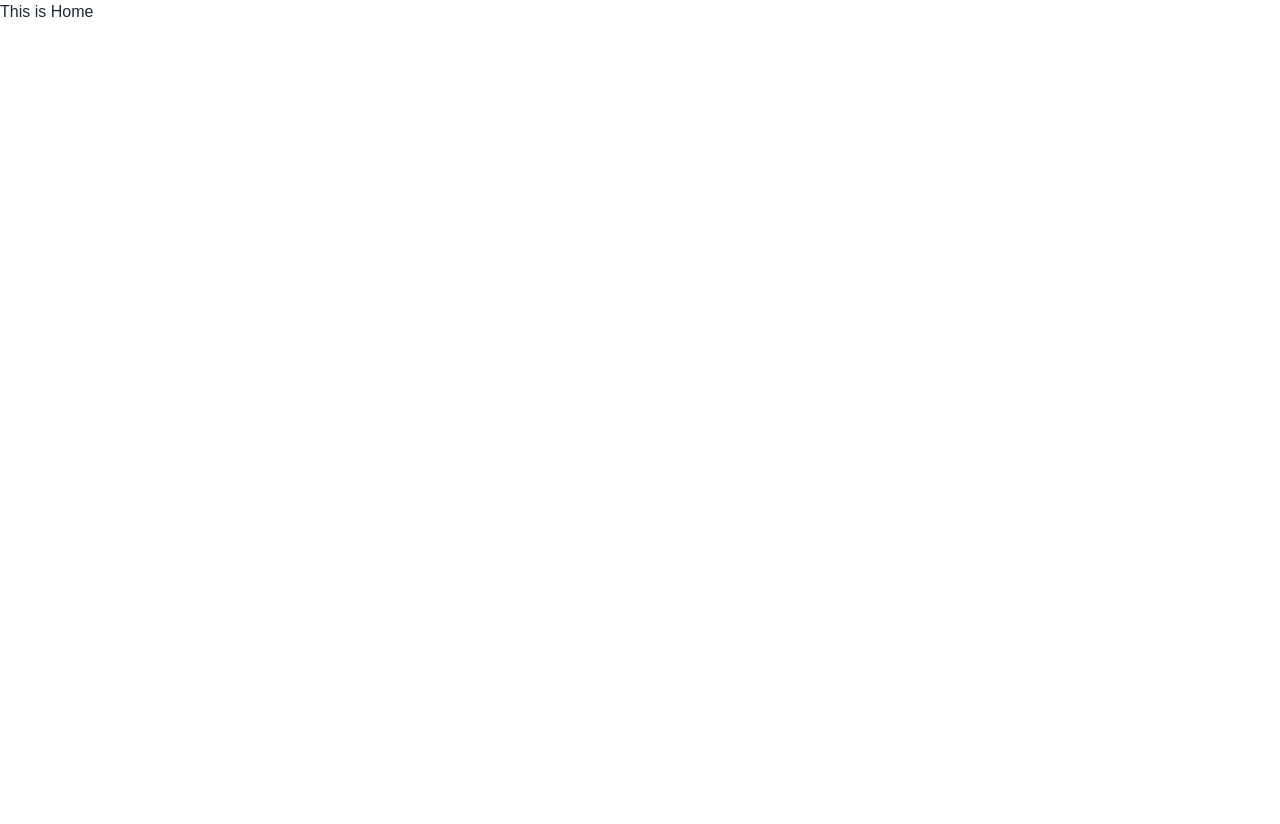
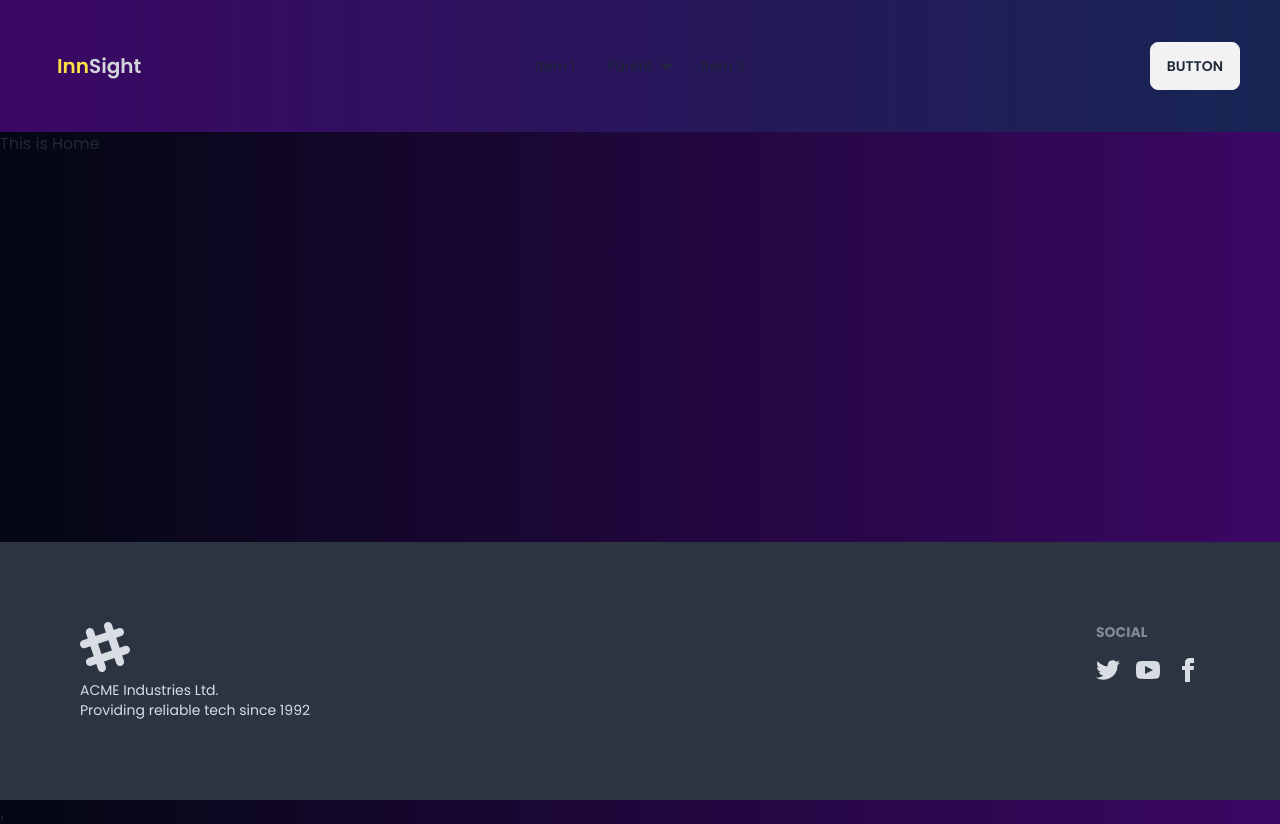
Before and after one commit to Lihan37/innSight-client, a React (Vite) app: page / in a window 1280 px wide. Before the commit the page ends 800 px from the top, so only its background shows below. Built offline with nearby package versions, Linux system fonts and the light colour scheme.

Commit message:
I have added navbar and footer

```diff
--- a/src/Layout/Main.jsx
+++ b/src/Layout/Main.jsx
@@ -1,10 +1,17 @@
 import { Outlet } from "react-router-dom";
-
+import Footer from "../shared/Footer/Footer";
+import NavBar from "../shared/NavBar/NavBar";
 
 const Main = () => {
     return (
-        <div className="font-poppins">
+        <div className="font-poppins relative min-h-screen">
+            <NavBar></NavBar>
+
             <Outlet></Outlet>
+
+            <div className="absolute inset-x-0 bottom-0 bg-white">
+                <Footer></Footer>
+            </div>
         </div>
     );
 };
--- a/src/index.css
+++ b/src/index.css
@@ -1,5 +1,5 @@
+@import url('https://fonts.googleapis.com/css2?family=Poppins:wght@400;500;600;700;800&display=swap');
+
 @tailwind base;
 @tailwind components;
 @tailwind utilities;
-
-@import url('https://fonts.googleapis.com/css2?family=Poppins:wght@400;500;600;700;800&display=swap');
--- a/src/main.jsx
+++ b/src/main.jsx
@@ -9,7 +9,9 @@ import {
 import router from './Routes/Routes.jsx';
 
 ReactDOM.createRoot(document.getElementById('root')).render(
-  <React.StrictMode>
-     <RouterProvider router={router} />
-  </React.StrictMode>,
+  <div className='bg-gradient-to-r from-gray-950 to-purple-950'>
+    <React.StrictMode>
+      <RouterProvider router={router} />
+    </React.StrictMode>,
+  </div>
 )
--- /dev/null
+++ b/src/pages/Home/Banner/Banner.jsx
@@ -0,0 +1,11 @@
+
+
+const Banner = () => {
+    return (
+        <div>
+
+        </div>
+    );
+};
+
+export default Banner;
--- /dev/null
+++ b/src/shared/Footer/Footer.jsx
@@ -0,0 +1,22 @@
+import React from 'react';
+
+const Footer = () => {
+    return (
+        <footer className="footer p-20 bg-neutral text-neutral-content justify-between">
+            <aside>
+                <svg width="50" height="50" viewBox="0 0 24 24" xmlns="http://www.w3.org/2000/svg" fillRule="evenodd" clipRule="evenodd" className="fill-current"><path d="M22.672 15.226l-2.432.811.841 2.515c.33 1.019-.209 2.127-1.23 2.456-1.15.325-2.148-.321-2.463-1.226l-.84-2.518-5.013 1.677.84 2.517c.391 1.203-.434 2.542-1.831 2.542-.88 0-1.601-.564-1.86-1.314l-.842-2.516-2.431.809c-1.135.328-2.145-.317-2.463-1.229-.329-1.018.211-2.127 1.231-2.456l2.432-.809-1.621-4.823-2.432.808c-1.355.384-2.558-.59-2.558-1.839 0-.817.509-1.582 1.327-1.846l2.433-.809-.842-2.515c-.33-1.02.211-2.129 1.232-2.458 1.02-.329 2.13.209 2.461 1.229l.842 2.515 5.011-1.677-.839-2.517c-.403-1.238.484-2.553 1.843-2.553.819 0 1.585.509 1.85 1.326l.841 2.517 2.431-.81c1.02-.33 2.131.211 2.461 1.229.332 1.018-.21 2.126-1.23 2.456l-2.433.809 1.622 4.823 2.433-.809c1.242-.401 2.557.484 2.557 1.838 0 .819-.51 1.583-1.328 1.847m-8.992-6.428l-5.01 1.675 1.619 4.828 5.011-1.674-1.62-4.829z"></path></svg>
+                <p>ACME Industries Ltd.<br />Providing reliable tech since 1992</p>
+            </aside>
+            <nav>
+                <header className="footer-title">Social</header>
+                <div className="grid grid-flow-col gap-4">
+                    <a><svg xmlns="http://www.w3.org/2000/svg" width="24" height="24" viewBox="0 0 24 24" className="fill-current"><path d="M24 4.557c-.883.392-1.832.656-2.828.775 1.017-.609 1.798-1.574 2.165-2.724-.951.564-2.005.974-3.127 1.195-.897-.957-2.178-1.555-3.594-1.555-3.179 0-5.515 2.966-4.797 6.045-4.091-.205-7.719-2.165-10.148-5.144-1.29 2.213-.669 5.108 1.523 6.574-.806-.026-1.566-.247-2.229-.616-.054 2.281 1.581 4.415 3.949 4.89-.693.188-1.452.232-2.224.084.626 1.956 2.444 3.379 4.6 3.419-2.07 1.623-4.678 2.348-7.29 2.04 2.179 1.397 4.768 2.212 7.548 2.212 9.142 0 14.307-7.721 13.995-14.646.962-.695 1.797-1.562 2.457-2.549z"></path></svg></a>
+                    <a><svg xmlns="http://www.w3.org/2000/svg" width="24" height="24" viewBox="0 0 24 24" className="fill-current"><path d="M19.615 3.184c-3.604-.246-11.631-.245-15.23 0-3.897.266-4.356 2.62-4.385 8.816.029 6.185.484 8.549 4.385 8.816 3.6.245 11.626.246 15.23 0 3.897-.266 4.356-2.62 4.385-8.816-.029-6.185-.484-8.549-4.385-8.816zm-10.615 12.816v-8l8 3.993-8 4.007z"></path></svg></a>
+                    <a><svg xmlns="http://www.w3.org/2000/svg" width="24" height="24" viewBox="0 0 24 24" className="fill-current"><path d="M9 8h-3v4h3v12h5v-12h3.642l.358-4h-4v-1.667c0-.955.192-1.333 1.115-1.333h2.885v-5h-3.808c-3.596 0-5.192 1.583-5.192 4.615v3.385z"></path></svg></a>
+                </div>
+            </nav>
+        </footer>
+    );
+};
+
+export default Footer;
--- /dev/null
+++ b/src/shared/NavBar/NavBar.jsx
@@ -0,0 +1,50 @@
+import { Link } from "react-router-dom";
+
+
+const NavBar = () => {
+    return (
+        <div className="navbar bg-gradient-to-r from-purple-950 to-blue-950 p-10 ">
+            <div className="navbar-start">
+                <div className="dropdown">
+                    <label tabIndex={0} className="btn btn-ghost lg:hidden">
+                        <svg xmlns="http://www.w3.org/2000/svg" className="h-5 w-5" fill="none" viewBox="0 0 24 24" stroke="currentColor"><path strokeLinecap="round" strokeLinejoin="round" strokeWidth="2" d="M4 6h16M4 12h8m-8 6h16" /></svg>
+                    </label>
+                    <ul tabIndex={0} className="menu menu-sm dropdown-content mt-3 z-[1] p-2 shadow bg-base-100 rounded-box w-52">
+                        <li><a>Item 1</a></li>
+                        <li>
+                            <a>Parent</a>
+                            <ul className="p-2">
+                                <li><a>Submenu 1</a></li>
+                                <li><a>Submenu 2</a></li>
+                            </ul>
+                        </li>
+                        <li><a>Item 3</a></li>
+                    </ul>
+                </div>
+                <Link to='/' className="btn btn-ghost normal-case text-xl">
+                    <span className="text-yellow-300">Inn<span className="text-gray-300">Sight</span></span>
+                </Link>
+            </div>
+            <div className="navbar-center hidden lg:flex">
+                <ul className="menu menu-horizontal px-1">
+                    <li><a>Item 1</a></li>
+                    <li tabIndex={0}>
+                        <details>
+                            <summary>Parent</summary>
+                            <ul className="p-2">
+                                <li><a>Submenu 1</a></li>
+                                <li><a>Submenu 2</a></li>
+                            </ul>
+                        </details>
+                    </li>
+                    <li><a>Item 3</a></li>
+                </ul>
+            </div>
+            <div className="navbar-end">
+                <a className="btn">Button</a>
+            </div>
+        </div>
+    );
+};
+
+export default NavBar;
```
